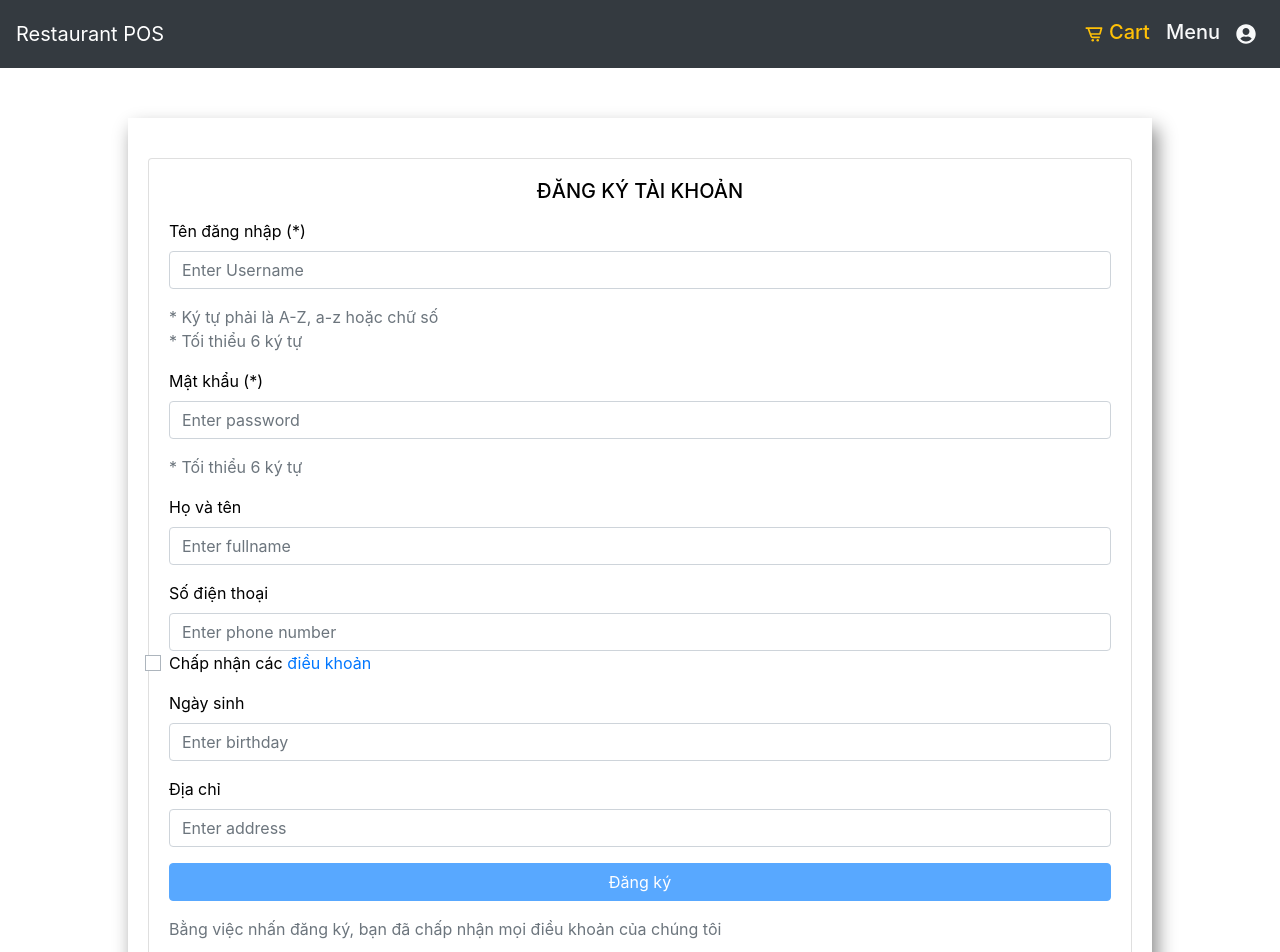
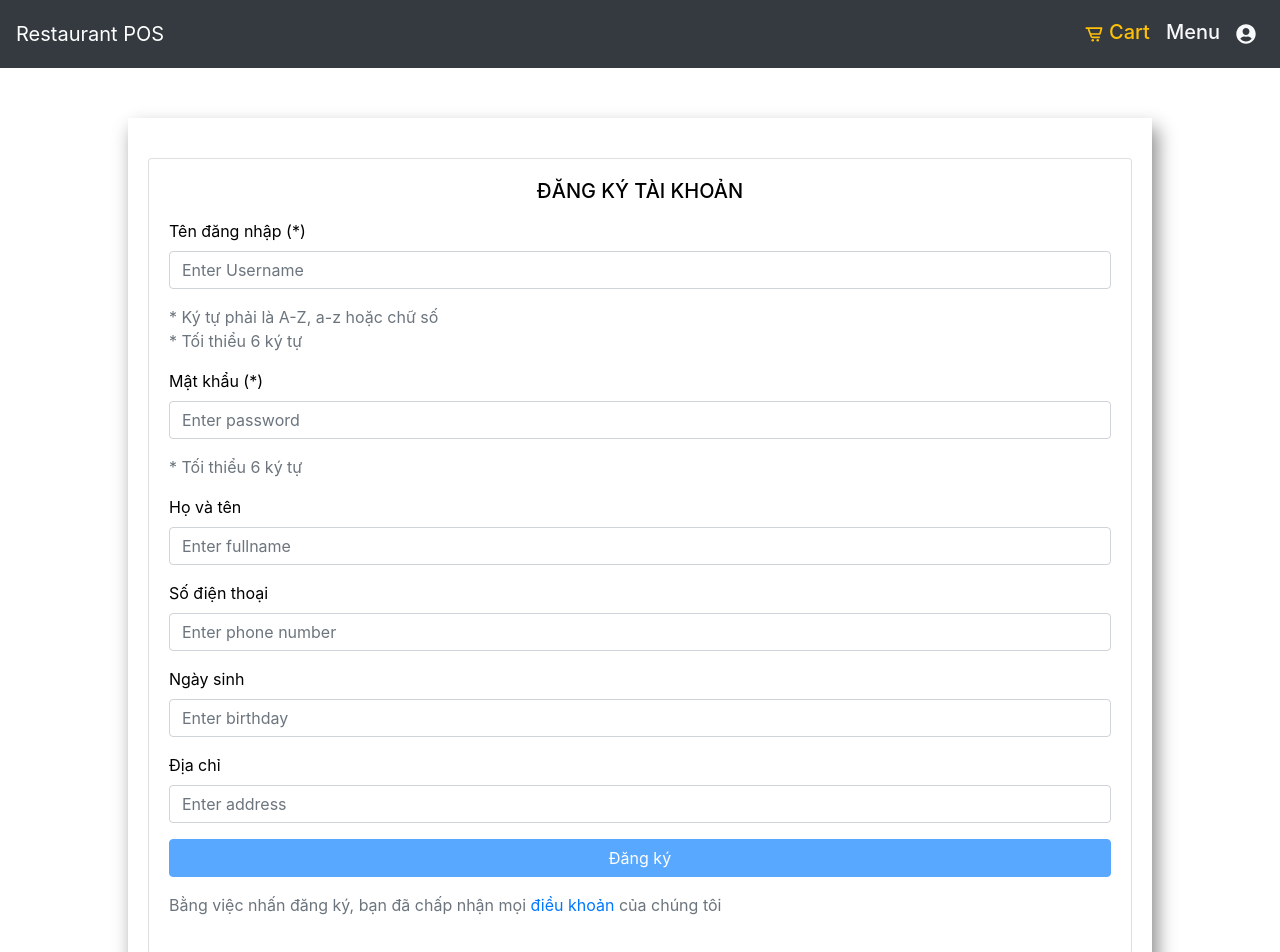
Before and after one commit to Cyberproton/restaurant-pos-frontend, a React (Create React App) app: page /signup in a window 1280 px wide. Shown: the top 952 px of the page. Built offline with nearby package versions, Linux system fonts and the light colour scheme.

Commit message:
fix conflicts

```diff
--- a/src/components/Login.jsx
+++ b/src/components/Login.jsx
@@ -81,9 +81,6 @@ class Login extends Component {
                   placeholder="Enter password"
                   onChange={e => this.handleInputChange('password', e)}
                 />
-                <label className="custom-control-label" htmlFor="customCheck1">
-                  Lưu thông tin đăng nhập
-                </label>
               </div>
               <div className="form-group mt-3">
                 <div className="custom-control custom-checkbox">
@@ -104,7 +101,7 @@ class Login extends Component {
                 <button type="submit" className="btn btn-primary btn-block mt-3">
                   Đăng nhập
                 </button>
-                <Link to="signup" className="btn btn-warning btn-block mt-3">
+                <Link to="signup" className="btn btn-warning btn-block mt-3 text-dark">
                   Đăng ký tài khoản mới
                 </Link>
               </div>
--- a/src/components/Signup.jsx
+++ b/src/components/Signup.jsx
@@ -134,12 +134,6 @@ class Signup extends Component {
                   placeholder="Enter phone number"
                   onChange={e => this.handleInputChange('phonenumber', e)}
                 />
-                <label className="custom-control-label" htmlFor="customCheck1">
-                  Chấp nhận các{" "}
-                  <a href="rules" target="_blank">
-                    điều khoản
-                  </a>
-                </label>
               </div>
               <div className="form-group mt-3">
                 <label>Ngày sinh</label>
@@ -154,7 +148,9 @@ class Signup extends Component {
                   Đăng ký
                 </button>
               </div>
-              <p className="text-secondary mt-3">Bằng việc nhấn đăng ký, bạn đã chấp nhận mọi điều khoản của chúng tôi</p>
+              <p className="text-secondary mt-3">Bằng việc nhấn đăng ký, bạn đã chấp nhận mọi <a href="rules" target="_blank">
+                    điều khoản
+                  </a> của chúng tôi</p>
             </form>
           </Card.Body>
         </Card>
```
